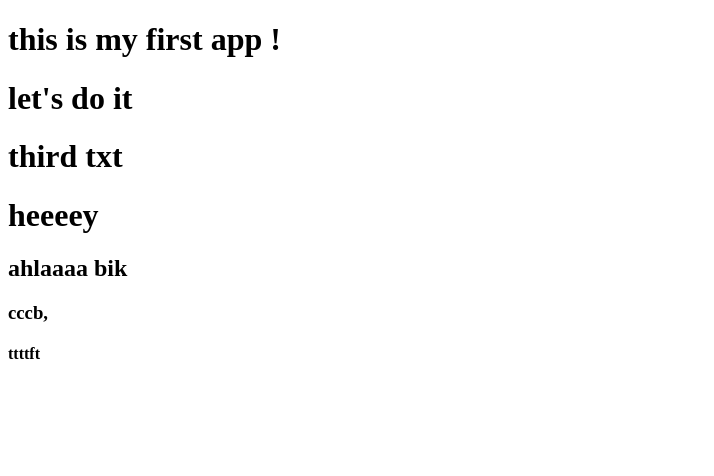
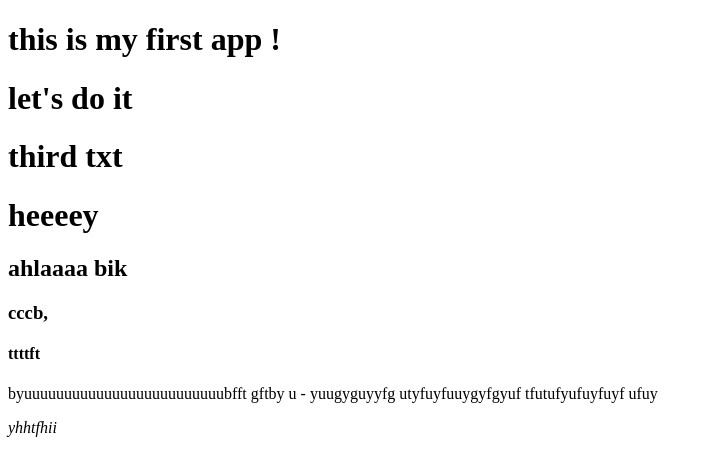
Before and after one commit to meddhiv8-commits/index, a plain HTML site: page index.html in a window 1280 px wide. Shown: the whole page, without its empty margins (0-714 px from the left). Drawn offline with Linux system fonts and the light colour scheme.

Commit message:
adding things2

```diff
--- a/index.html
+++ b/index.html
@@ -11,5 +11,7 @@
 <h2>ahlaaaa bik</h2>  <!--this is a comment-->
 <h3> cccb, </h3>
 <h4> ttttft </h4>
+<p>byuuuuuuuuuuuuuuuuuuuuuuuuubfft gftby  u - yuugyguyyfg utyfuyfuuygyfgyuf tfutufyufuyfuyf ufuy</p>
+<i>yhhtfhii</i>
 </body>
 </html>
```
